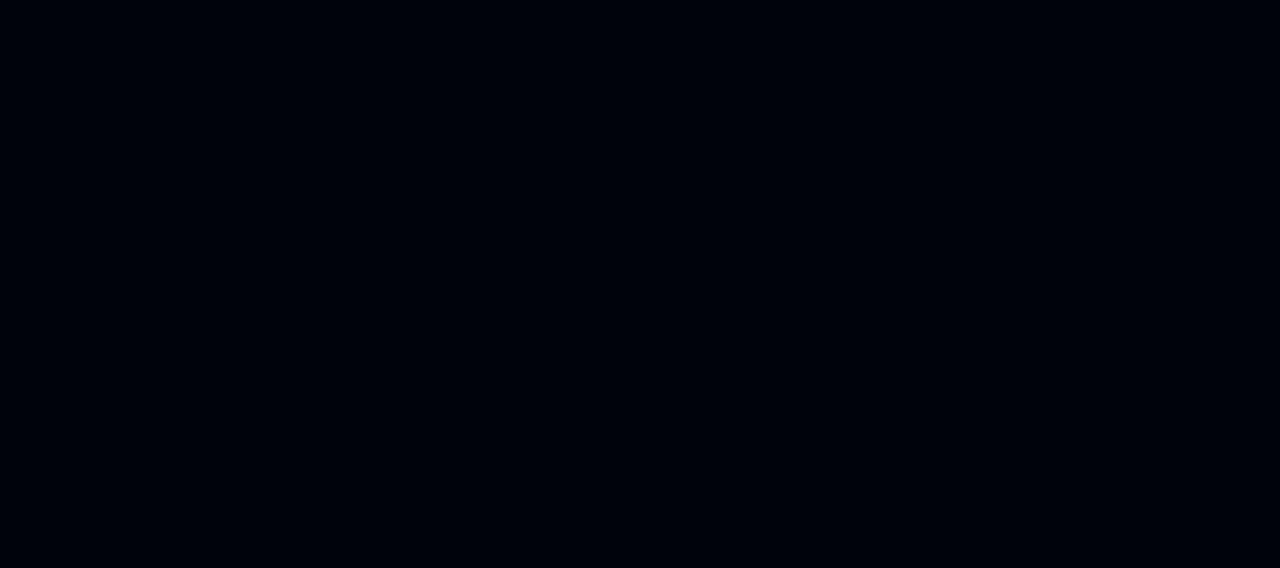
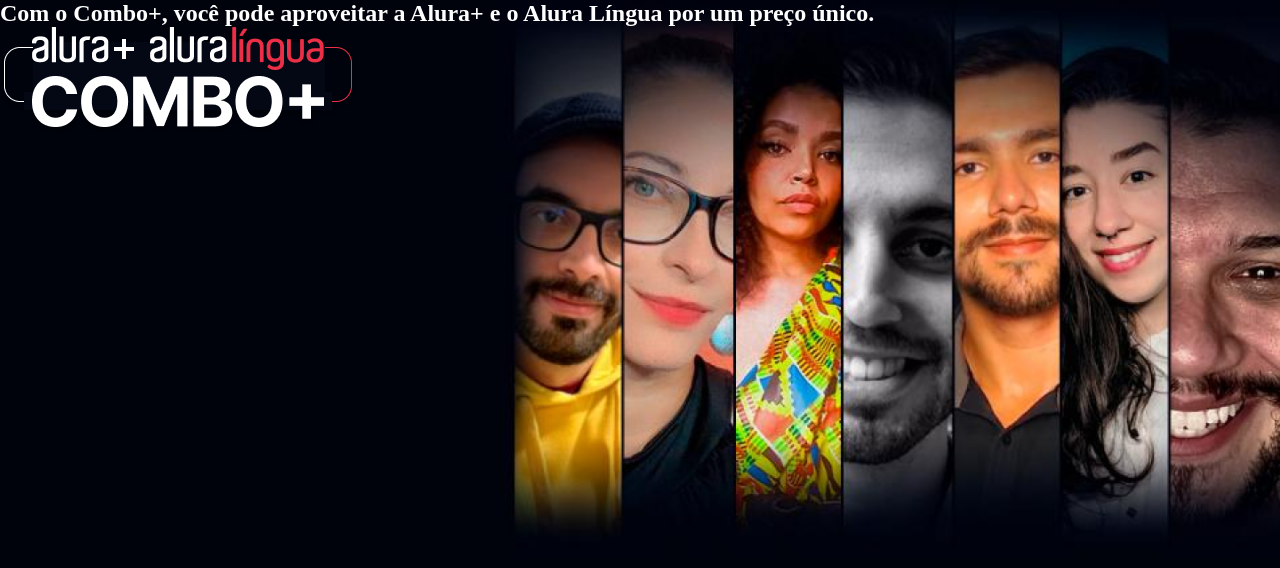
Before and after one commit to AleexGarcia/Alura-Plus, a plain HTML site: page index.html in a window 1280 px wide. Drawn offline with Linux system fonts and the light colour scheme.

Commit message:
Colocando Imagens, h1 e container

```diff
--- a/assets/css/stylus.css
+++ b/assets/css/stylus.css
@@ -12,3 +12,11 @@
     margin: 0;
     padding: 0;
 }
+.container{
+   height: 100vh;
+}
+.principal{
+    background-image: url(../img/Background.png);
+    background-repeat: no-repeat;
+    background-size: contain;
+}
--- a/index.html
+++ b/index.html
@@ -8,6 +8,9 @@
     <title>Alura Plus</title>
 </head>
 <body>
-
+    <section class="principal container">
+        <h1>Com o Combo+, você pode aproveitar a Alura+ e o Alura Língua por um preço único.</h1>
+        <img src="./assets/img/Combo.png" alt="O combo+ é a junção do alura+ com o alura língua">
+    </section>
 </body>
 </html>
```
Also changed, not shown: assets/img/Background.png (added), assets/img/Combo.png (added).
